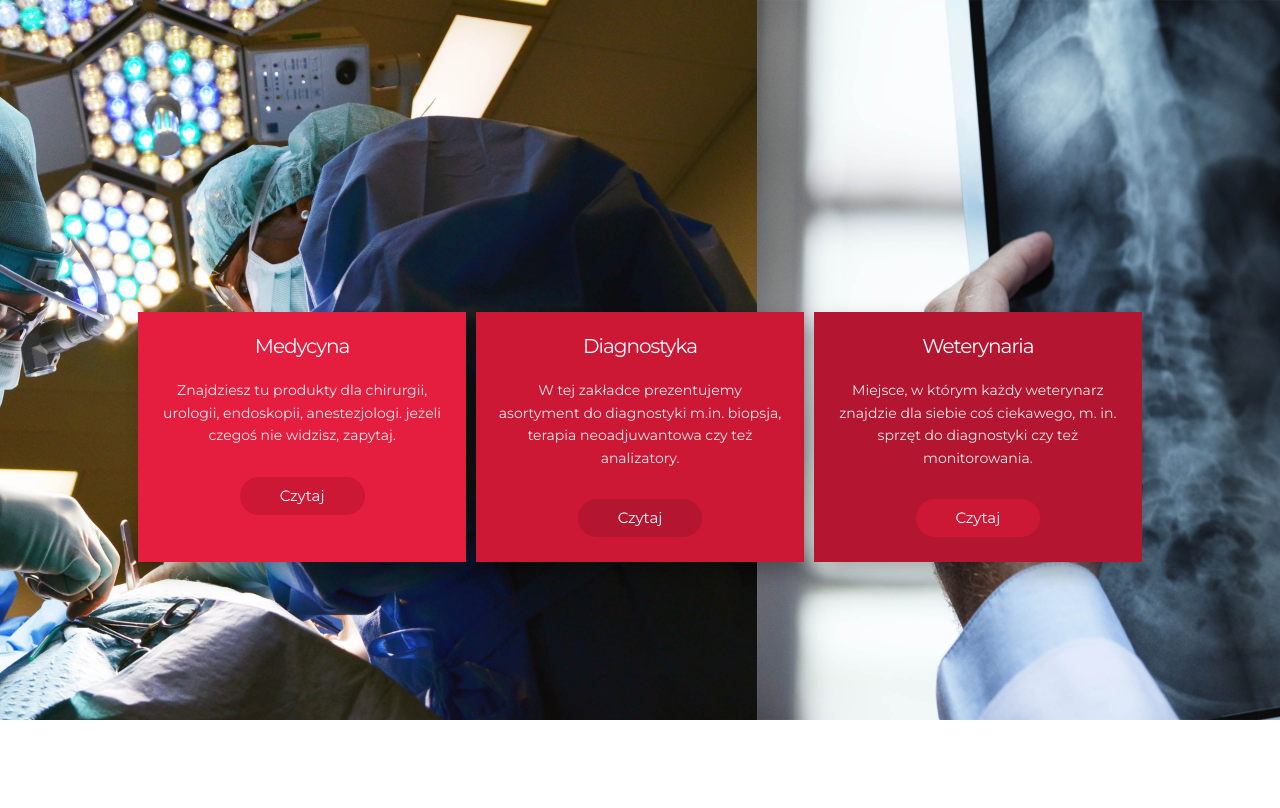
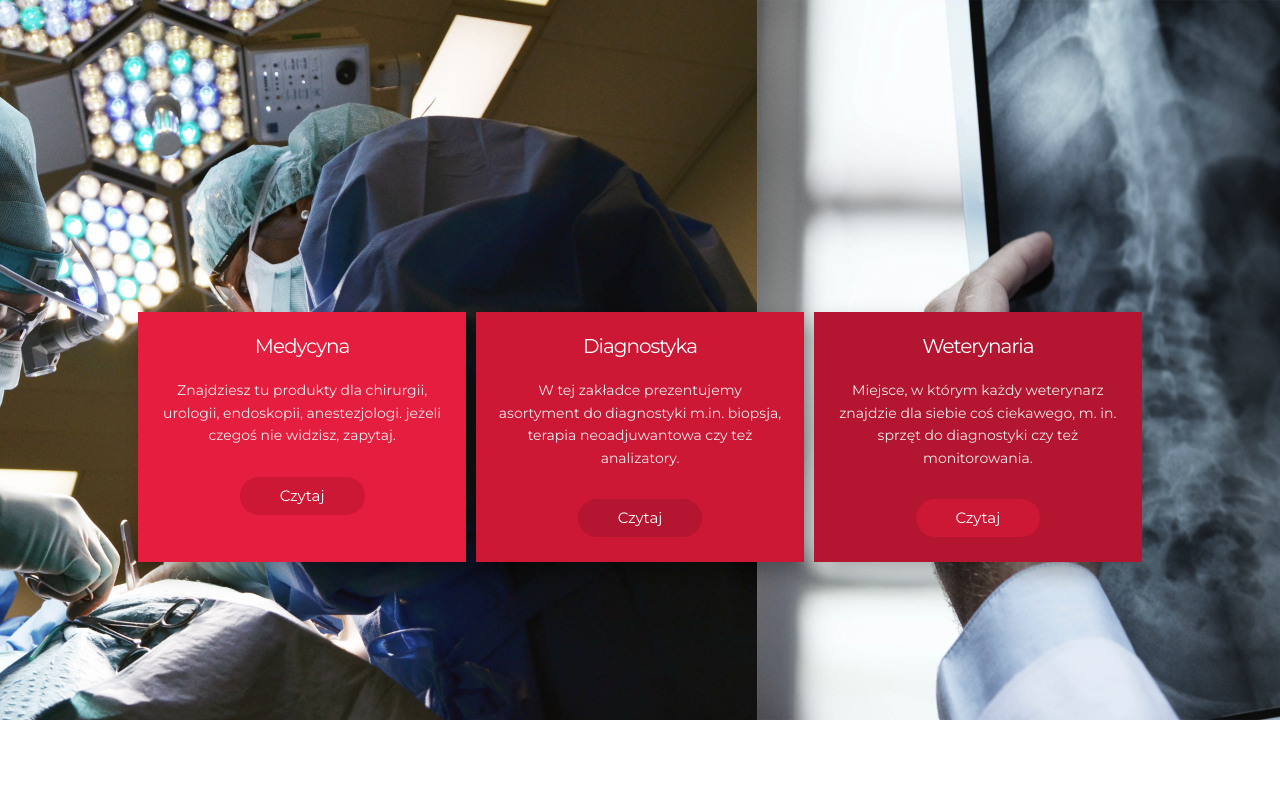
Before and after one commit to hergerr/seedmed-web-project, a PHP site: page / in a window 1280 px wide. Shown: the part 174-982 px from the top of the page. Run offline with PHP 8.4, Linux system fonts and the light colour scheme; some libraries are stand-ins or nearby versions.

Commit message:
Added slider filter

```diff
--- a/css/index.css
+++ b/css/index.css
@@ -8,6 +8,11 @@
     height: auto;
     position: relative;
     overflow: hidden;
+}
+
+.hero-slider img {
+    filter: grayscale(30%);
+    -webkit-filter: grayscale(30%);
 }
 
 .flex {
```
